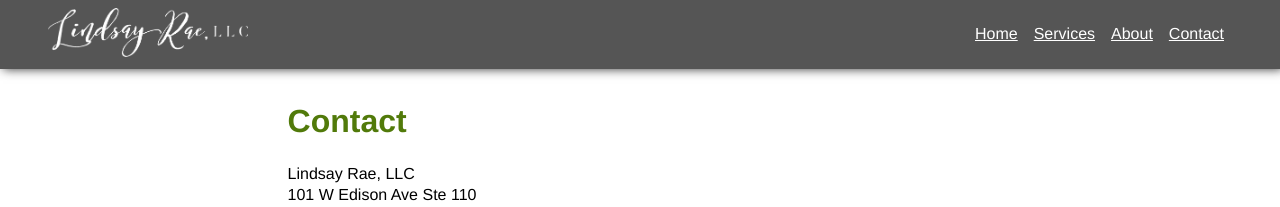
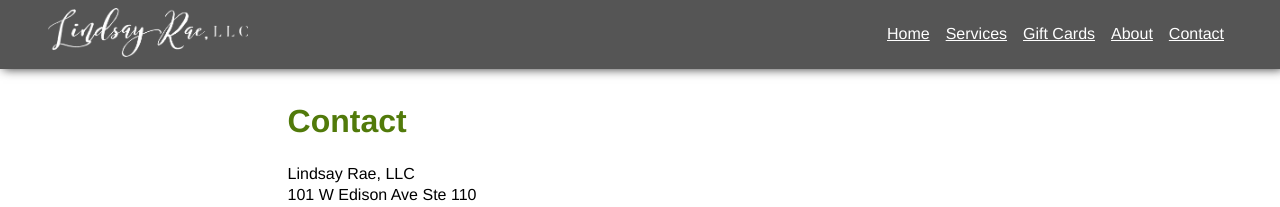
Before and after one commit to keithwyland/lindsayraellc.com, a Jekyll site: the page built from contact.html, in a window 1280 px wide. Shown: the top 207 px of the page. Built offline with Jekyll 4.4.1, drawn with Linux system fonts in a browser that asks for light colours.

Commit message:
Add gift cards link

```diff
--- a/_includes/header.html
+++ b/_includes/header.html
@@ -4,6 +4,7 @@
         <ul class="header-nav__list">
             <li><a href="/">Home</a></li>
             <li><a href="/services">Services</a></li>
+            <li><a href="https://squareup.com/gift/GHC7QJT16HSS9/order">Gift Cards</a></li>
             <li><a href="/about">About</a></li>
             <li><a href="/contact">Contact</a></li>
         </ul>
```
